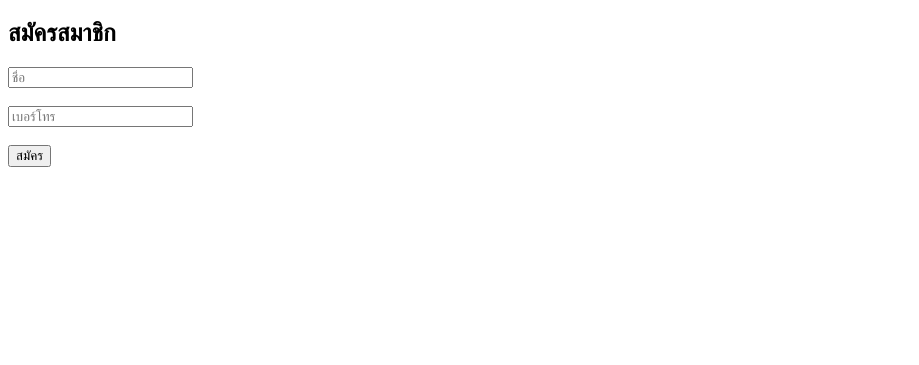
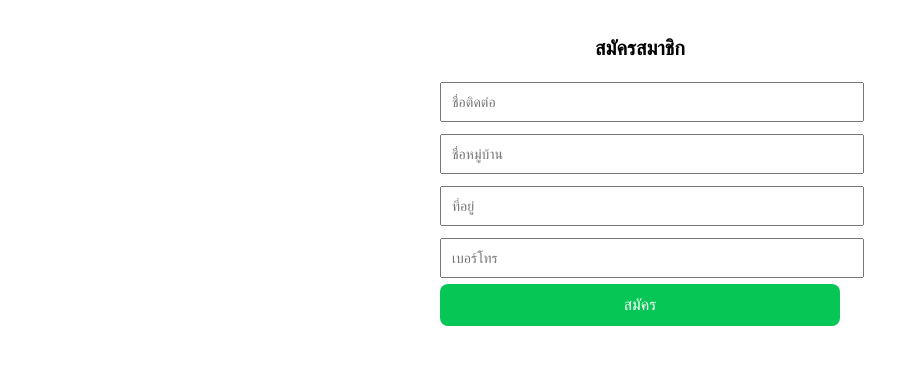
Before and after one commit to Thanoo2522/cloud_run_cloud, a Flask app: page /register.html in a window 1280 px wide. Shown: the top 365 px of the page, without its empty margins (0-919 px from the left). Run offline with Flask 3, Linux system fonts and the light colour scheme; parts of the project's set-up code (start-up, migrations or seed data) failed here and were passed over; some libraries are stand-ins or nearby versions.

Commit message:
update feature

```diff
--- a/app.py
+++ b/app.py
@@ -156,15 +156,31 @@ def get_line_config(ofm):
             return None
 
         data = doc.to_dict()
+
         return {
             "access_token": data.get("LINE_CHANNEL_ACCESS_TOKEN"),
-            "secret": data.get("LINE_CHANNEL_SECRET")
+            "secret": data.get("LINE_CHANNEL_SECRET"),
+
+            # 🔥 เพิ่มตรงนี้
+            "liffId": data.get("liffId"),
+            "apiUrl": data.get("apiUrl")
         }
+
     except Exception as e:
         print("ERROR get_line_config:", str(e))
         return None
-
-
+#-----------------สร้าง API สำหรับ HTML เรียก config
+@app.route("/config/<ofm>", methods=["GET"])
+def get_config_api(ofm):
+    config = get_line_config(ofm)
+
+    if not config:
+        return jsonify({"status": "error"})
+
+    return jsonify({
+        "liffId": config.get("liffId"),
+        "apiUrl": config.get("apiUrl")
+    })
  # ===============================================================
 # 1. ฟังก์ชันสร้าง Flex Message จากรายชื่อหมวดหมู่ (Items)
 # ===============================================================
@@ -449,13 +465,13 @@ def webhook():
             shopname = parts[3].strip() if len(parts) > 3 else ""
             reply_token = event.get("replyToken")
 
-            # 🔥 ดึง config ครั้งเดียว
+            # 🔥 ดึง config
             config = get_line_config(ofm_name)
             if not config:
                 print(f"⚠️ ไม่พบ Config สำหรับร้าน: {ofm_name}")
                 continue
 
-            access_token = config["access_token"]
+            access_token = config.get("access_token")
 
             headers = {
                 "Content-Type": "application/json",
@@ -483,7 +499,9 @@ def webhook():
                 partners = get_partners_direct(ofm_name)
 
                 if partners:
-                    messages_to_send.append(build_flex_partners(ofm_name, modename, partners))
+                    messages_to_send.append(
+                        build_flex_partners(ofm_name, modename, partners)
+                    )
                 else:
                     messages_to_send.append({
                         "type": "text",
@@ -506,12 +524,20 @@ def webhook():
             # ================= CASE: register =================
             elif command == "register":
 
-                liff_url = "https://liff.line.me/2009858553-w282abVT"
-
-                messages_to_send.append({
-                    "type": "text",
-                    "text": f"👉 กดสมัครสมาชิกที่นี่\n{liff_url}"
-                })
+                liff_id = config.get("liffId")
+
+                if not liff_id:
+                    messages_to_send.append({
+                        "type": "text",
+                        "text": "❌ ยังไม่ได้ตั้งค่า LIFF"
+                    })
+                else:
+                    liff_url = f"https://liff.line.me/{liff_id}?ofm={ofm_name}"
+
+                    messages_to_send.append({
+                        "type": "text",
+                        "text": f"👉 กดสมัครสมาชิกที่นี่\n{liff_url}"
+                    })
 
             # ================= DEFAULT =================
             else:
@@ -520,7 +546,7 @@ def webhook():
                     "text": "❗ คำสั่งไม่ถูกต้อง"
                 })
 
-            # 🔥 ส่ง reply กลาง (ไม่ต้องเขียนซ้ำทุก case)
+            # 🔥 ส่ง reply
             payload = {
                 "replyToken": reply_token,
                 "messages": messages_to_send
@@ -547,18 +573,20 @@ def webhook():
 
 
 
-#=================================end line OA ====================================
+
 #======================line OA สร้าง register ===============================
 #------------ Flask รับข้อมูลจาก HTML
 @app.route("/register", methods=["POST"])
 def register():
     try:
-        data = request.get_json()  # 🔥 เปลี่ยนจาก request.json
+        data = request.get_json()
 
         print("REGISTER:", data)
 
         user_id = data.get("userId")
         name = data.get("name")
+        home = data.get("home")
+        address = data.get("address")
         phone = data.get("phone")
 
         if not user_id:
@@ -566,6 +594,8 @@ def register():
 
         db.collection("users").document(user_id).set({
             "name": name,
+            "home": home,
+            "address": address,
             "phone": phone,
             "created_at": datetime.utcnow()
         })
@@ -580,7 +610,7 @@ def register():
 @app.route("/register.html")
 def register_page():
     return render_template("register.html")
-
+#=================================end line OA ====================================
 #-----------------------ดึงรูปจาก Firebase Storage----------------------------------------
 @app.route("/get_bookbank_images", methods=["GET"])
 def get_bookbank_images():
--- a/templates/register.html
+++ b/templates/register.html
@@ -1,100 +1,149 @@
 <!DOCTYPE html>
 <html>
 <head>
+  <meta charset="UTF-8">
   <title>สมัครสมาชิก</title>
+
   <script src="https://static.line-scdn.net/liff/edge/2/sdk.js"></script>
+
+  <style>
+    body {
+      font-family: Arial;
+      max-width: 400px;
+      margin: auto;
+      padding: 20px;
+    }
+
+    h2 {
+      text-align: center;
+      font-size: 20px;
+    }
+
+    input {
+      width: 100%;
+      padding: 10px;
+      margin: 6px 0;
+      font-size: 14px;
+    }
+
+    button {
+      width: 100%;
+      padding: 12px;
+      font-size: 16px;
+      background: #06c755;
+      color: white;
+      border: none;
+      border-radius: 8px;
+    }
+  </style>
 </head>
+
 <body>
 
 <h2>สมัครสมาชิก</h2>
 
-<input id="name" placeholder="ชื่อ"><br><br>
-<input id="phone" placeholder="เบอร์โทร"><br><br>
+<input id="name" placeholder="ชื่อติดต่อ">
+<input id="home" placeholder="ชื่อหมู่บ้าน">
+<input id="add" placeholder="ที่อยู่">
+<input id="phone" placeholder="เบอร์โทร">
 
 <button onclick="register()">สมัคร</button>
 
 <script>
-let userProfile = null
 
-async function main() {
+let API_URL = ""
+let LIFF_ID = ""
+let OFM = ""
+
+async function initApp() {
   try {
-    await liff.init({ liffId: "2009858553-w282abVT" })
+    // 🔥 อ่าน ofm จาก URL เช่น ?ofm=เชียงกลมออนไลน์
+    const urlParams = new URLSearchParams(window.location.search)
+    OFM = urlParams.get("ofm")
 
-    // 🔥 ต้อง login ก่อนทุกครั้ง
-    if (!liff.isLoggedIn()) {
-      liff.login()
+    if (!OFM) {
+      alert("ไม่พบ ofm")
       return
     }
 
-    // 🔥 เก็บ profile ไว้ใช้
-    userProfile = await liff.getProfile()
+    // 🔥 ดึง config จาก Flask
+    const res = await fetch(`/get_liff_config?ofm=${OFM}`)
+    const config = await res.json()
 
-    console.log("PROFILE:", userProfile)
+    console.log("CONFIG:", config)
+
+    API_URL = config.apiUrl
+    LIFF_ID = config.liffId
+
+    // 🔥 init LIFF
+    await liff.init({ liffId: LIFF_ID })
+
+    if (!liff.isLoggedIn()) {
+      liff.login()
+    }
 
   } catch (err) {
-    console.error("LIFF ERROR:", err)
+    console.error(err)
+    alert("โหลด config ไม่สำเร็จ")
   }
 }
 
-main()
+initApp()
 
 async function register() {
   try {
+    const profile = await liff.getProfile()
 
-    if (!userProfile) {
-      userProfile = await liff.getProfile()
-    }
+    const name = document.getElementById("name").value
+    const home = document.getElementById("home").value
+    const add = document.getElementById("add").value
+    const phone = document.getElementById("phone").value
 
-    const name = document.getElementById("name").value.trim()
-    const phone = document.getElementById("phone").value.trim()
-
-    if (!name || !phone) {
+    if (!name || !home || !add || !phone) {
       alert("กรุณากรอกข้อมูลให้ครบ")
       return
     }
 
     const data = {
-      userId: userProfile.userId,
+      userId: profile.userId,
       name: name,
-      phone: phone
+      home: home,
+      address: add,
+      phone: phone,
+      ofm: OFM
     }
 
-    console.log("SEND TO SERVER:", data)
+    console.log("SEND:", data)
 
-    const res = await fetch(
-      "https://server-ofm-419896870147.asia-southeast1.run.app/register",
-      {
+    const res = await fetch(API_URL, {
       method: "POST",
       headers: {
         "Content-Type": "application/json"
       },
       body: JSON.stringify(data)
+    })
+
+    if (!res.ok) {
+      throw new Error("HTTP " + res.status)
     }
-    )
 
-    const text = await res.text()   // 🔥 กันกรณี JSON error
-    console.log("RAW RESPONSE:", text)
+    const json = await res.json()
 
-    let json
-    try {
-      json = JSON.parse(text)
-    } catch (e) {
-      throw new Error("Server ไม่ได้ส่ง JSON กลับ")
-    }
+    console.log("RESULT:", json)
 
     if (json.status === "ok") {
       alert("สมัครสำเร็จ ✅")
-      liff.closeWindow() // 🔥 ปิดหน้า LIFF
+      liff.closeWindow()
     } else {
       alert("สมัครไม่สำเร็จ ❌")
-      console.log(json)
     }
 
   } catch (err) {
-    console.error("REGISTER ERROR:", err)
-    alert("สมัครไม่สำเร็จ ❌ " + err.message)
+    console.error(err)
+    alert("สมัครไม่สำเร็จ ❌")
   }
 }
+
 </script>
 
 </body>
```
Lines whose indentation alone changed are shown as unchanged.
